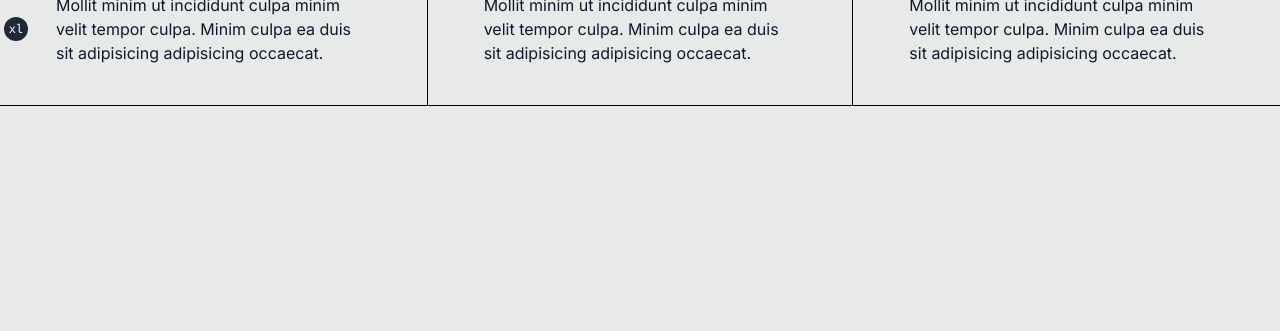
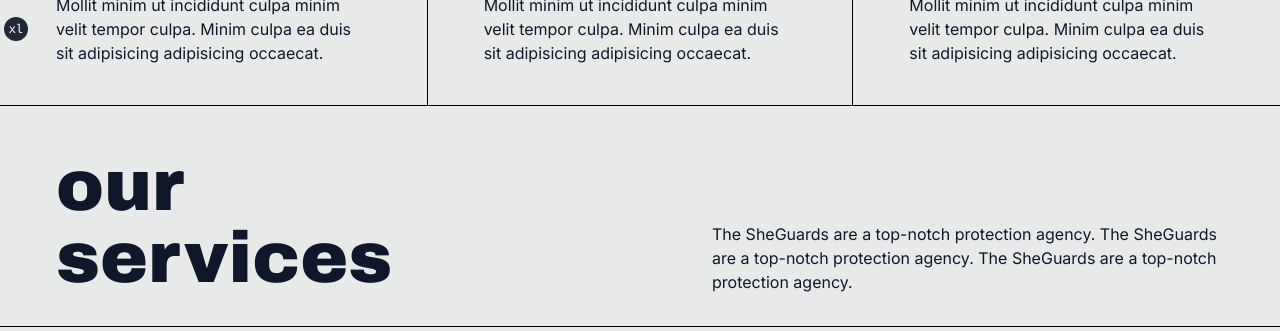
Before and after one commit to iampapagray/thesheguards, a Next.js app: page / in a window 1280 px wide. Shown: the part 755-1086 px from the top of the page. Before the commit the page ends 861 px from the top, so only its background shows below. Built offline with nearby package versions, Linux system fonts and the light colour scheme.

Commit message:
Services - header

```diff
--- a/app/page.tsx
+++ b/app/page.tsx
@@ -11,7 +11,7 @@
   return (
     <main className="grid items-center 2xl:container">
       <SiteHero />
-      {/* <SiteServices /> */}
+      <SiteServices />
       {/* <div className="flex max-w-[980px] flex-col items-start gap-2">
         <h1 className={cn(
           "text-3xl font-extrabold leading-tight tracking-tighter md:text-4xl",
--- a/components/site-hero.tsx
+++ b/components/site-hero.tsx
@@ -2,22 +2,28 @@
 import { cn } from "@/lib/utils";
 import { SiteValue } from "./site-value";
 // import { TextSpan } from "./text-span";
-// import {motion} from "framer-motion";
+import Image from "next/image";
 import { HeroHeading } from "./hero-heading";
 
 export function SiteHero(){
 
   return (
-    <section className="flex h-[95vh] flex-col">
+    <section className="flex h-fit flex-col lg:h-[95vh]">
       <div className="flex h-2/3 flex-col border-b lg:flex-row">
-        <div className="flex h-1/2 w-full flex-col items-start justify-center gap-4 border-b px-8 lg:h-full lg:w-1/2 lg:gap-16 lg:border-b-0 lg:border-r lg:px-14">
+        <div className="lg:py-auto flex h-1/2 w-full flex-col items-start justify-center gap-4 border-b p-8 lg:h-full lg:w-1/2 lg:gap-16 lg:border-b-0 lg:border-r lg:px-14">
           <HeroHeading />
           <p className="">
             marketing and communications investments of the world&apos;s largest and most creative clients accross channels
           </p>
         </div>
         <div className="flex h-1/2 w-full flex-col items-start justify-center lg:h-full lg:w-1/2">
-          Promo/Advertising Video
+          <Image
+            src="https://res.cloudinary.com/dxpsehxqj/image/upload/v1692744071/samples/animals/three-dogs.jpg"
+            alt="video"
+            height={500}
+            width={500}
+            className='h-full w-full'
+          />
         </div>
       </div>
       <div className="grid h-1/3 w-full grid-cols-1 lg:grid-cols-3">
--- a/components/site-services.tsx
+++ b/components/site-services.tsx
@@ -1,30 +1,34 @@
 import { archivo } from "@/lib/fonts"
 import { cn } from "@/lib/utils"
+import styles from "@/styles/styles"
 
 export function SiteServices() {
   return (
-    <section className="flex flex-col w-full">
-      <div className="flex w-full items-end justify-between border-y pb-8 pt-20">
+    <section className="flex h-screen w-full flex-col ">
+      <div className={cn(
+        "flex w-full flex-col items-start justify-between border-b py-8 lg:flex-row lg:items-end lg:pb-8 lg:pt-20",
+        styles.paddingX
+      )}>
         <h2
-          className={cn("flex text-7xl", archivo.className)}
+          className={cn("flex pb-4 text-4xl lg:pb-0 lg:text-7xl", archivo.className)}
         >
           our <br /> services
         </h2>
 
-        <div className="fle max-w-lg">
+        <div className="flex lg:max-w-lg">
           <p className=" ">
-            The SheGuards are a top-notch protection agency. The SheGuards are a top-notch protection agency.
+            The SheGuards are a top-notch protection agency. The SheGuards are a top-notch protection agency. The SheGuards are a top-notch protection agency.
           </p>
         </div>
       </div>
 
-      <div className="grid grid-col-2">
+      {/* <div className="grid-col-2 grid">
         <div className="flex">meeting security</div>
         <div className="flex">escort services</div>
         <div className="flex">wedding security</div>
         <div className="flex">party security</div>
         <div className="col-span-2 ">all events</div>
-      </div>
+      </div> */}
     </section>
   )
 }
--- /dev/null
+++ b/styles/styles.ts
@@ -0,0 +1,6 @@
+const styles = {
+  paddingX: 'px-8 lg:px-14',
+}
+
+
+export default styles
--- a/tailwind.config.js
+++ b/tailwind.config.js
@@ -70,6 +70,7 @@
         "accordion-down": "accordion-down 0.2s ease-out",
         "accordion-up": "accordion-up 0.2s ease-out",
       },
+
     },
   },
   plugins: [require("tailwindcss-animate")],
```
